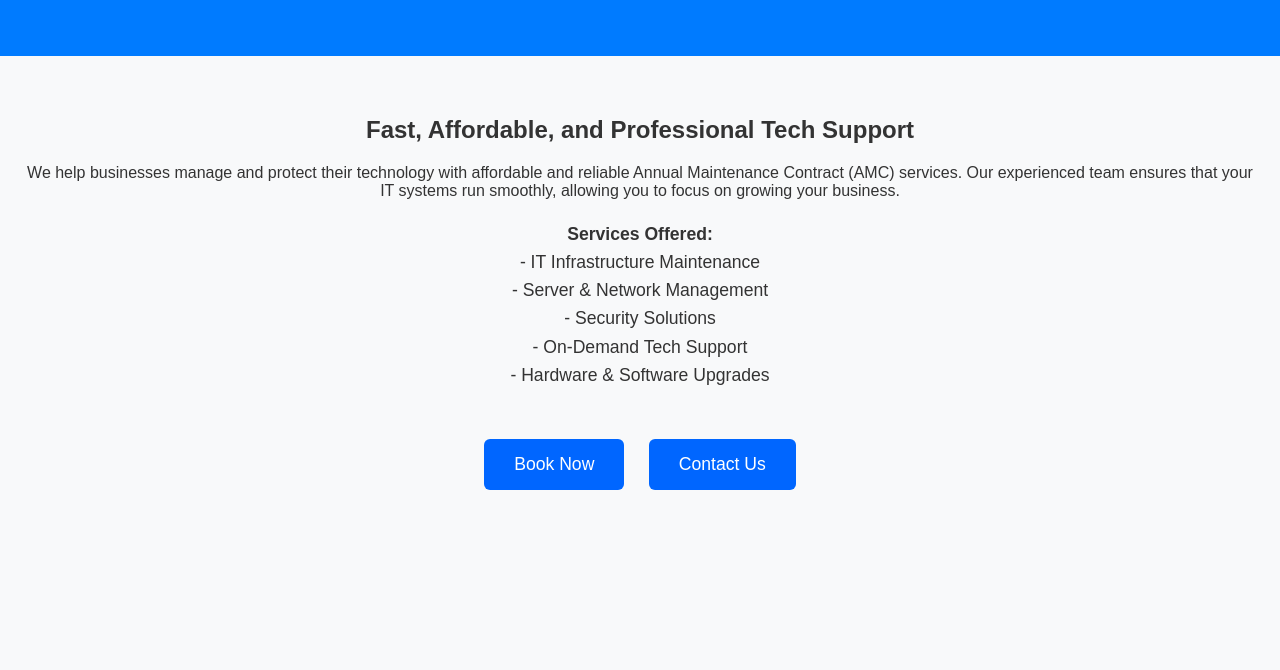
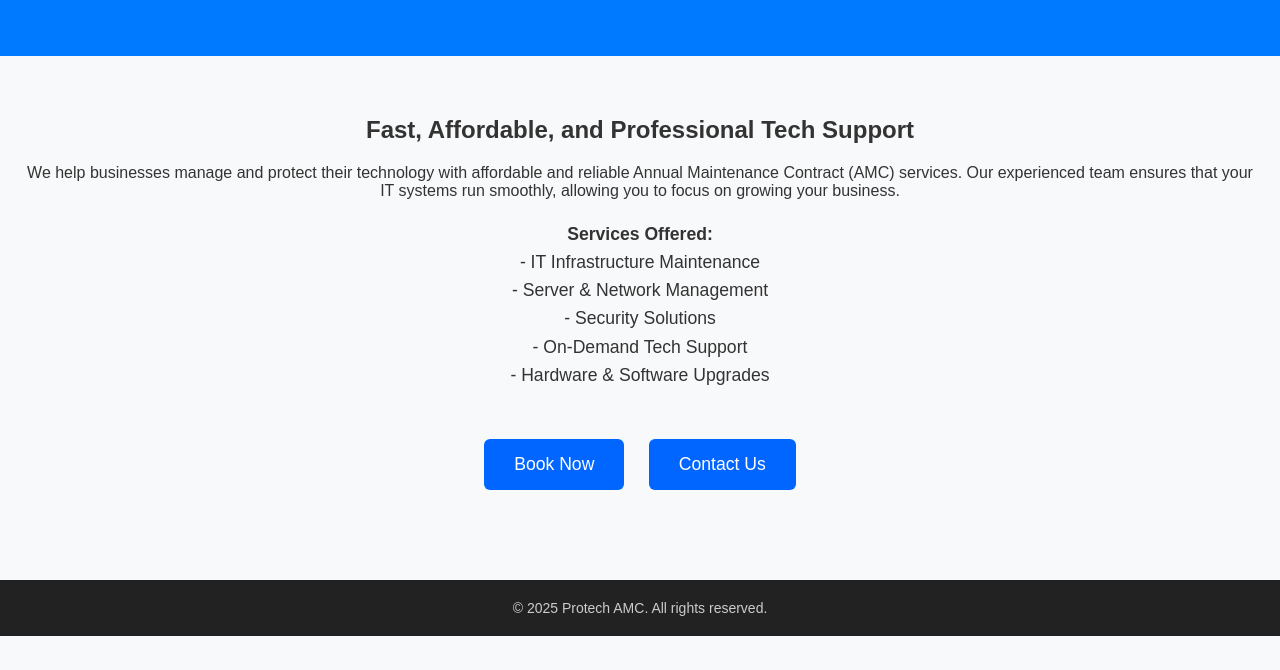
Before and after one commit to Procareamc/protechamc.github.io, a plain HTML site: page index.html in a window 1280 px wide. Shown: the part 130-800 px from the top of the page. Drawn offline with Linux system fonts and the light colour scheme.

Commit message:
Update index.html

```diff
--- a/index.html
+++ b/index.html
@@ -52,6 +52,14 @@
         .button:hover {
             background-color: #0051cc;
         }
+        footer {
+            background-color: #222;
+            color: #ccc;
+            text-align: center;
+            padding: 20px;
+            font-size: 14px;
+            margin-top: 40px;
+        }
     </style>
 </head>
 <body>
@@ -75,8 +83,12 @@
 
         <div class="button-container">
             <a href="https://docs.google.com/forms/d/e/1FAIpQLScqHTcAKo6a7YIXeZJgiNAcby76NQW6ISH9x8uzVMMxW_OsMA/viewform?usp=sf_link" class="button" target="_blank">Book Now</a>
-            <a href="mailto:avinashkr.connect@gmail.com" class="button">Contact Us</a>
+            <a href="https://docs.google.com/forms/d/e/1FAIpQLSf9-njCALNRO0PCgUwht4nw3qSPZ5xGD6KuRvtywtjKWAOzVA/viewform?usp=header" class="button" target="_blank">Contact Us</a>
         </div>
     </main>
+
+    <footer>
+        &copy; 2025 Protech AMC. All rights reserved.
+    </footer>
 </body>
 </html>
```
